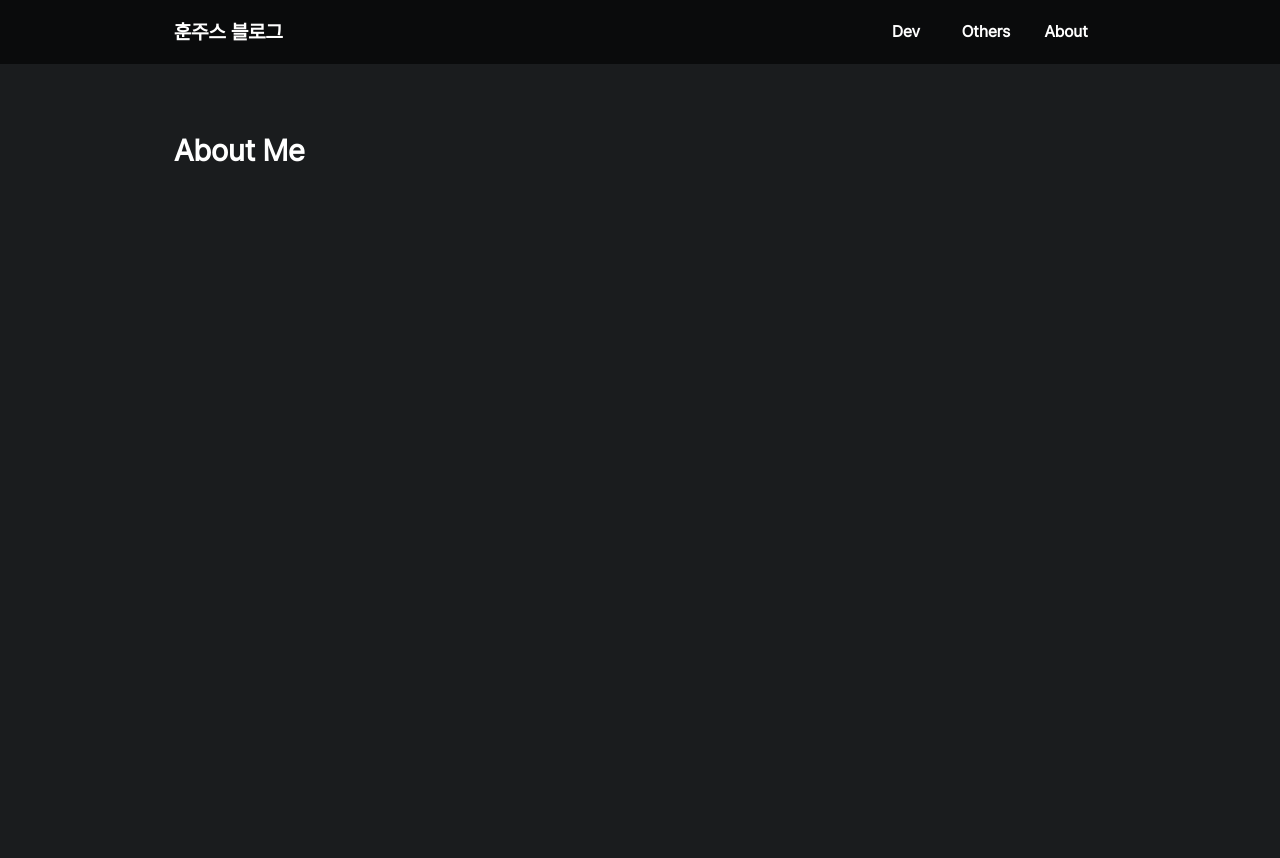
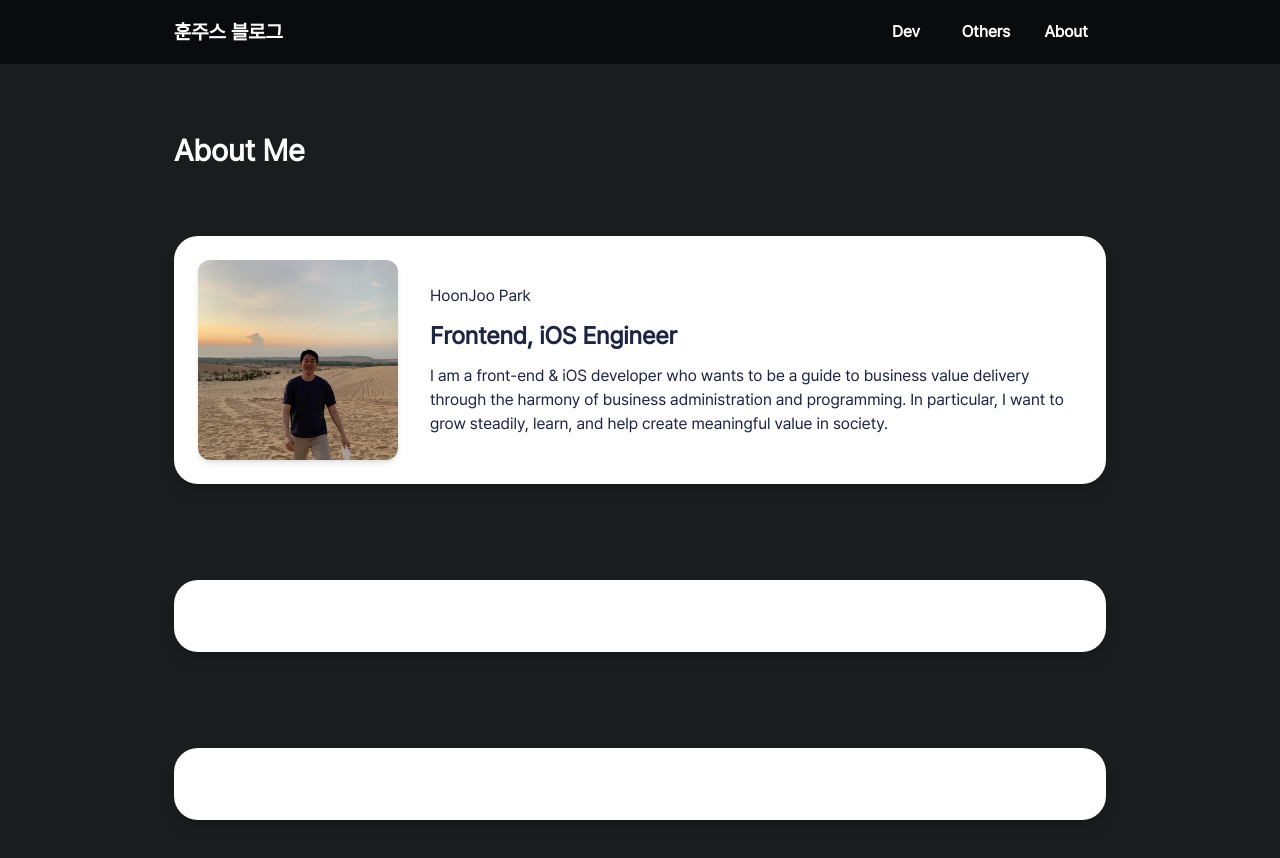
Before and after one commit to hoonjoo-park/Hoon-Juice, a Next.js app: page /about in a window 1280 px wide. Shown: the top 858 px of the page. Before the commit the page ends 800 px from the top, so only its background shows below. Built offline with nearby package versions, Linux system fonts and the light colour scheme.

Commit message:
about 페이지 bio컴포넌트 구현 및  개요 작성

```diff
--- a/src/pages/about/index.tsx
+++ b/src/pages/about/index.tsx
@@ -1,3 +1,4 @@
+import Image from 'next/image'
 import React from 'react'
 
 const About = () => {
@@ -7,7 +8,52 @@ const About = () => {
         'flex flex-col justify-center desktop:max-w-[980px] mobile:w-screen mobile:px-6 mb-16 desktop:m-auto'
       }
     >
-      <h1 className={'mt-12 mb-9 py-5 text-3xl font-bold'}> About Me</h1>
+      <h1 className={'mt-12 py-5 text-3xl font-bold'}> About Me</h1>
+
+      <div
+        className={
+          'flex justify-between p-6 rounded-3xl bg-white shadow-lg my-12'
+        }
+      >
+        <Image
+          className={'rounded-xl shadow-md aspect-square object-cover mr-8'}
+          src={'/images/profile-vietnam.jpg'}
+          alt="profile-image"
+          width={200}
+          height={200}
+        />
+
+        <div className={'flex flex-col justify-center basis-full'}>
+          <h2 className={'text-navy text-base font-medium mb-3'}>
+            HoonJoo Park
+          </h2>
+          <h3 className={'text-navy text-2xl font-bold mb-3'}>
+            Frontend, iOS Engineer
+          </h3>
+          <p className={'text-navy'}>
+            I am a front-end & iOS developer who wants to be a guide to business
+            value delivery through the harmony of business administration and
+            programming. In particular, I want to grow steadily, learn, and help
+            create meaningful value in society.
+          </p>
+        </div>
+      </div>
+
+      <div className={'flex p-6 rounded-3xl bg-white shadow-lg my-12'}>
+        <h3>Profile</h3>
+
+        <div>
+          <p></p>
+        </div>
+      </div>
+
+      <div className={'flex p-6 rounded-3xl bg-white shadow-lg my-12'}>
+        <h3>Career</h3>
+
+        <div>
+          <p></p>
+        </div>
+      </div>
     </div>
   )
 }
--- a/tailwind.config.js
+++ b/tailwind.config.js
@@ -11,6 +11,7 @@ module.exports = {
         gray: '#bdc5d2',
         lightGray: '#8b95a1',
         blue: '#3182F6',
+        navy: '#1d2543',
       },
       screens: {
         mobile: '320px',
```
